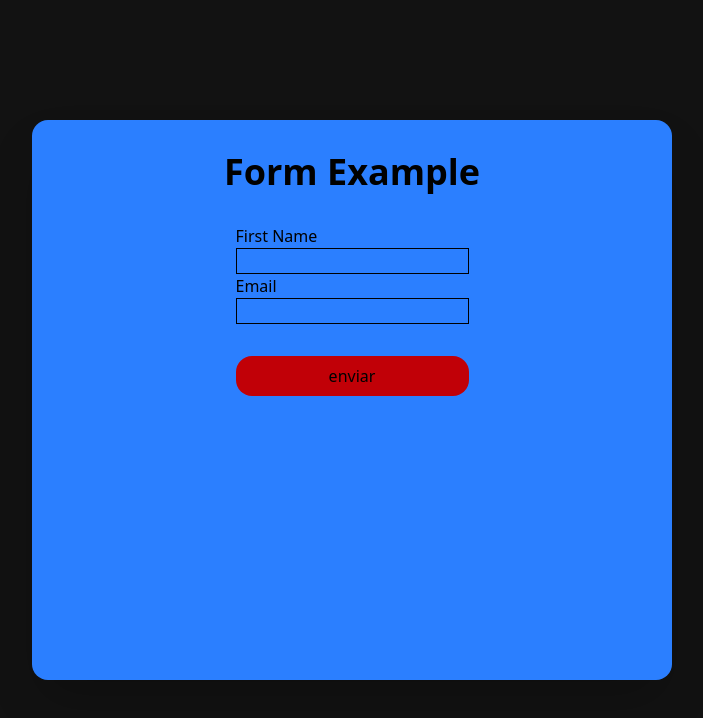
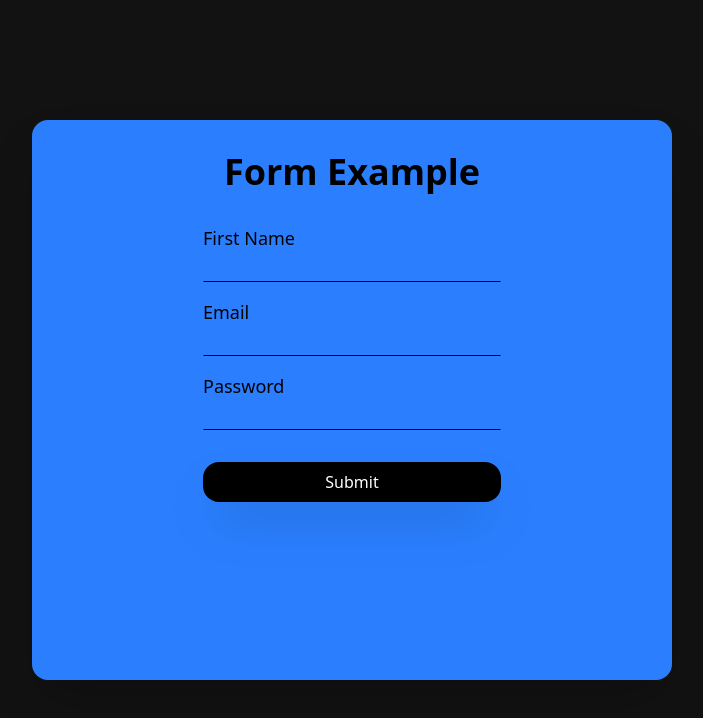
Before and after one commit to ItsTonyy/forms-in-react, a React (Vite) app: page / in a window 1280 px wide. Shown: the top 718 px of the page, without its empty margins (288-991 px from the left). Built offline with nearby package versions, Linux system fonts and the light colour scheme.

Commit message:
style v2

```diff
--- a/src/App.tsx
+++ b/src/App.tsx
@@ -7,17 +7,24 @@ function App() {
 
         <div className="flex flex-col">
           <div className="flex flex-col">
-            <label htmlFor="fname" className="mr-4">First Name</label>
-            <input type="text" name="fname" id="fname" className="border " />
+            <label htmlFor="fname" className="text-lg">First Name</label>
+            <input type="text" name="fname" id="fname" className="text-xl mb-4 active:border-x-0 active:border-t-0 outline-none border active:border-black border-l-blue-500 border-r-blue-500 border-t-blue-500" />
           </div>
 
           <div className="flex flex-col">
-            <label htmlFor="email">Email</label>
-            <input type="email" name="email" id="email" className="border " />
+            <label htmlFor="email" className="text-lg">Email</label>
+            <input type="email" name="email" id="email" className="text-xl mb-4 active:border-x-0 active:border-t-0 outline-none border active:border-black border-l-blue-500 border-r-blue-500 border-t-blue-500" />
+          </div>
+
+          <div className="flex flex-col">
+            <label htmlFor="fname" className="text-lg">Password</label>
+            <input type="password" name="password" id="password" className="text-xl active:border-x-0 active:border-t-0 outline-none border active:border-black border-l-blue-500 border-r-blue-500 border-t-blue-500"/>
           </div>
 
 
-          <input type="submit" value="enviar" className="bg-red-700 p-2 rounded-2xl cursor-pointer mt-8" />
+
+          <input type="submit" value="Submit" className="bg-black text-white shadow-2xl p-2 rounded-2xl cursor-pointer mt-8
+          active:scale-95 transition-transform duration-100" />
 
         </div>
       </div>
```
